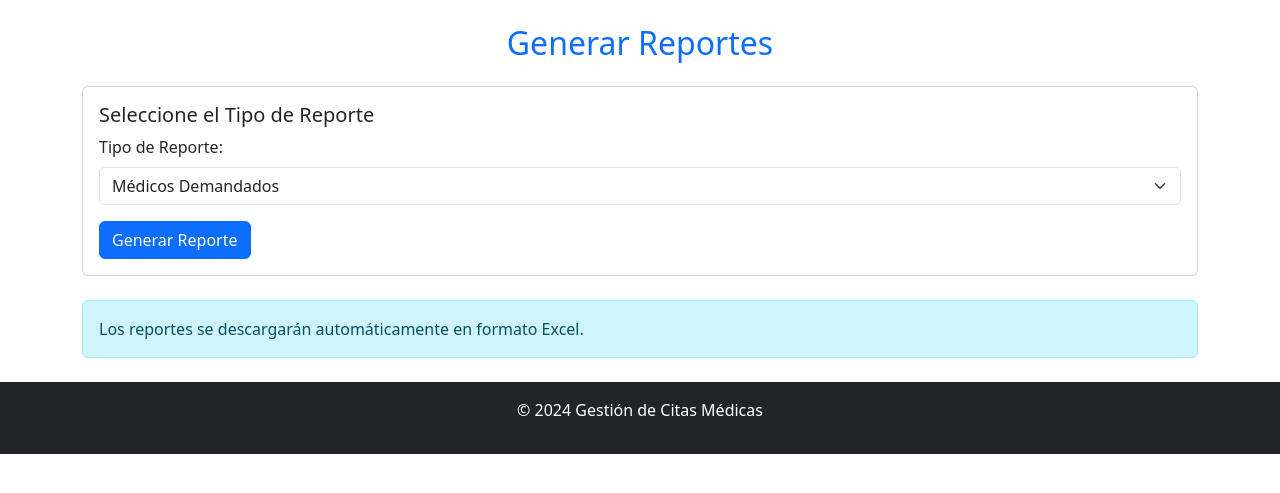
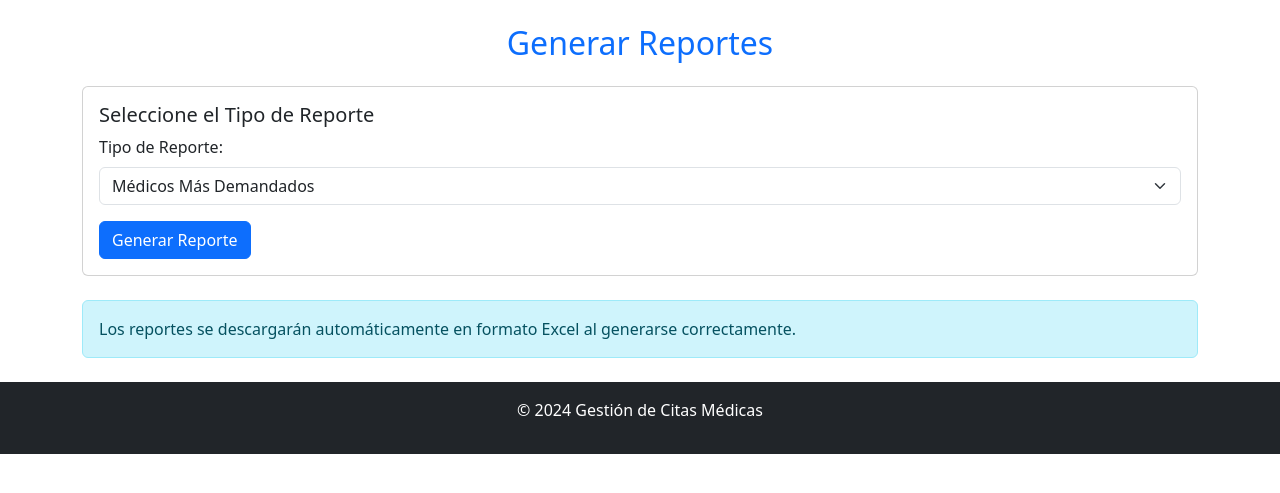
Before and after one commit to Selenebm/GestionCitasMedicas, a Flask app: page /reporte in a window 1280 px wide. Shown: the part 144-637 px from the top of the page. Run offline with Flask 3, Linux system fonts and the light colour scheme.

Commit message:
intento de reportes de excel

```diff
--- a/aplicacion_web/API/main.py
+++ b/aplicacion_web/API/main.py
@@ -328,22 +328,6 @@ def get_pacientes():
     except Exception as e:
         return make_json_response({'message': 'Error al acceder a los pacientes', 'error': str(e)}, status=500)
 
-# @app.route('/pacientes', methods=['POST'])
-# def crear_paciente():
-#     try:
-#         data = request.get_json()
-#         nuevo_paciente = Paciente(
-#             id_paciente=data['id_paciente'],
-#             nombre=data['nombre'],
-#             telefono=data['telefono'],
-#             email=data['email'],
-#             doctor_preferido=data.get('doctor_preferido')
-#         )
-#         db.session.add(nuevo_paciente)
-#         db.session.commit()
-#         return make_json_response({'message': 'Paciente creado'}, status=201)
-#     except Exception as e:
-#         return make_json_response({'message': 'Error al crear el paciente', 'error': str(e)}, status=500)
 
 # Actualizar un paciente
 @app.route('/pacientes/<int:id_paciente>', methods=['PUT'])
@@ -384,24 +368,50 @@ def eliminar_paciente(id_paciente):
 @app.route('/reporte', methods=['GET'])
 def exportar_reporte():
     tipo = request.args.get('tipo')
-    if tipo == 'medicos_demandados':
-        medicos = Medico.query.all()
-        data = [{'medico': m.nombre, 'citas': len(m.citas)} for m in medicos]
-    elif tipo == 'motivos_cancelacion':
-        citas_canceladas = Cita.query.filter_by(estado='Cancelada').all()
-        data = [{'medico': c.id_medico, 'paciente': c.id_paciente, 'fecha': f"{c.fecha}/{c.hora}"} for c in citas_canceladas]
-    else:
-        return make_json_response({'message': 'Tipo de reporte no válido'}), 400
+    print(f"Generando reporte tipo: {tipo}")  # Añadir para verificar si el tipo está llegando correctamente
 
-    df = pd.DataFrame(data)
-    output_dir = os.path.join(current_app.instance_path, 'reporte_temp')
-    os.makedirs(output_dir, exist_ok=True)
-    filename = f'reporte_{tipo}.xlsx'
-    filepath = os.path.join(output_dir, filename)
-    df.to_excel(filepath, index=False)
+    data = []
 
-    response = send_file(filepath, as_attachment=True, download_name=filename,
+    try:
+        if tipo == 'medicos_demandados':
+            # Obtener los médicos más demandados por cantidad de citas
+            medicos = Medico.query.all()
+            data = [{'Medico': m.nombre, 'Especialidad': m.especialidad, 'Citas': len(m.citas)} for m in medicos]
+
+        elif tipo == 'motivos_cancelacion':
+            # Obtener las citas canceladas
+            citas_canceladas = Cita.query.filter_by(estado='Cancelada').all()
+            data = [
+                {
+                    'Médico': c.medico.nombre if c.medico else 'N/A',
+                    'Paciente': c.paciente.nombre if c.paciente else 'N/A',
+                    'Fecha y Hora': f"{c.fecha} {c.hora}",
+                    'Estado': c.estado,
+                }
+                for c in citas_canceladas
+            ]
+        else:
+            return jsonify({'message': 'Tipo de reporte no válido'}), 400
+
+        # Crear DataFrame
+        df = pd.DataFrame(data)
+
+        # Crear directorio temporal para guardar el archivo
+        output_dir = os.path.join(current_app.instance_path, 'reporte_temp')
+        os.makedirs(output_dir, exist_ok=True)
+        filename = f'reporte_{tipo}.xlsx'
+        filepath = os.path.join(output_dir, filename)
+
+        # Guardar el archivo Excel
+        df.to_excel(filepath, index=False)
+
+        # Retornar el archivo como respuesta para descarga
+        return send_file(filepath, as_attachment=True, download_name=filename,
                          mimetype='application/vnd.openxmlformats-officedocument.spreadsheetml.sheet')
+
+    except Exception as e:
+        current_app.logger.error(f"Error al generar el reporte: {e}")
+        return jsonify({'message': 'Error al generar el reporte', 'error': str(e)}), 500
 
     @response.call_on_close
     def remove_file():
--- a/aplicacion_web/API/templates/reportes.html
+++ b/aplicacion_web/API/templates/reportes.html
@@ -12,8 +12,8 @@
             <div class="mb-3">
                 <label for="tipo" class="form-label">Tipo de Reporte:</label>
                 <select id="tipo" name="tipo" class="form-select" required>
-                    <option value="medicos_demandados">Médicos Demandados</option>
-                    <option value="motivos_cancelacion">Motivos de Cancelación</option>
+                    <option value="medicos_demandados">Médicos Más Demandados</option>
+                    <option value="motivos_cancelacion">Citas Canceladas</option>
                 </select>
             </div>
             <button type="submit" class="btn btn-primary">Generar Reporte</button>
@@ -22,6 +22,6 @@
 </div>
 
 <div class="alert alert-info mt-4" role="alert">
-    Los reportes se descargarán automáticamente en formato Excel.
+    Los reportes se descargarán automáticamente en formato Excel al generarse correctamente.
 </div>
 {% endblock %}
```
Also changed, not shown: aplicacion_web/API/static/js/scripts.js (+0 -21 lines).
